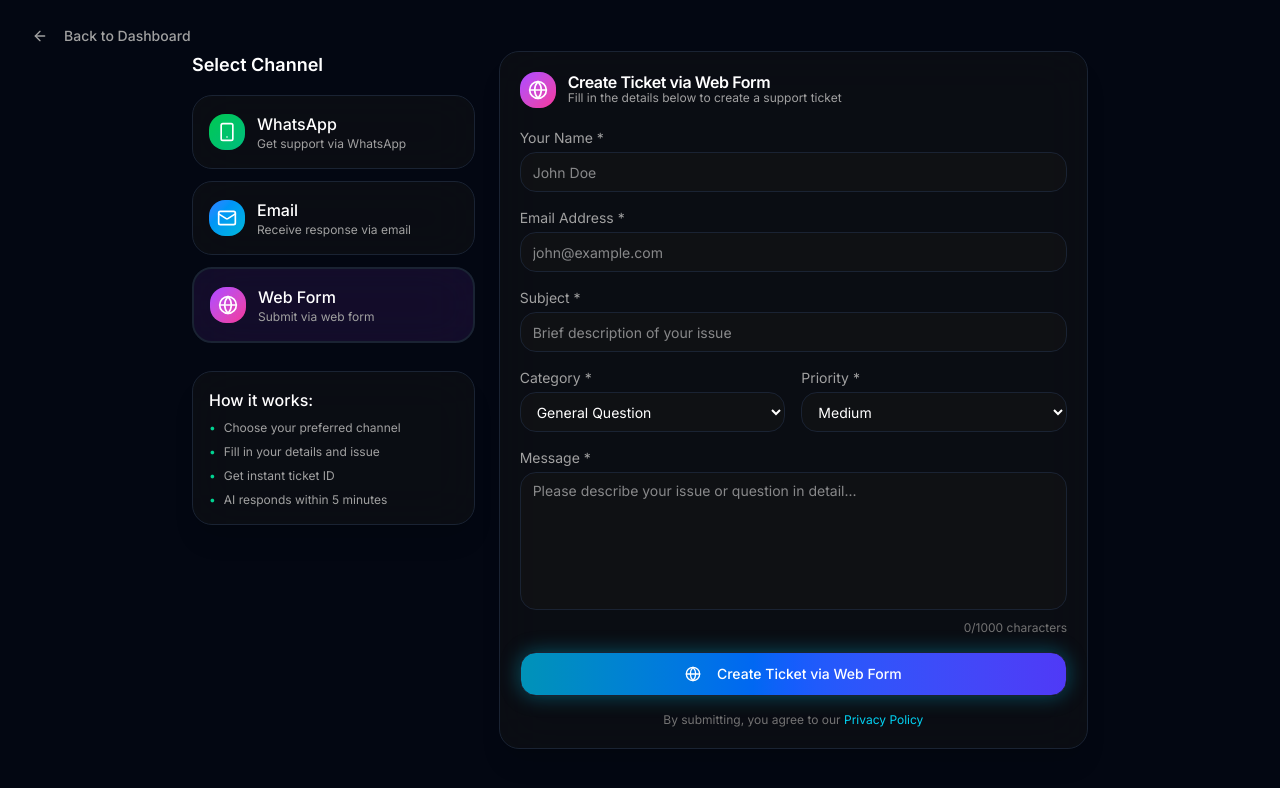
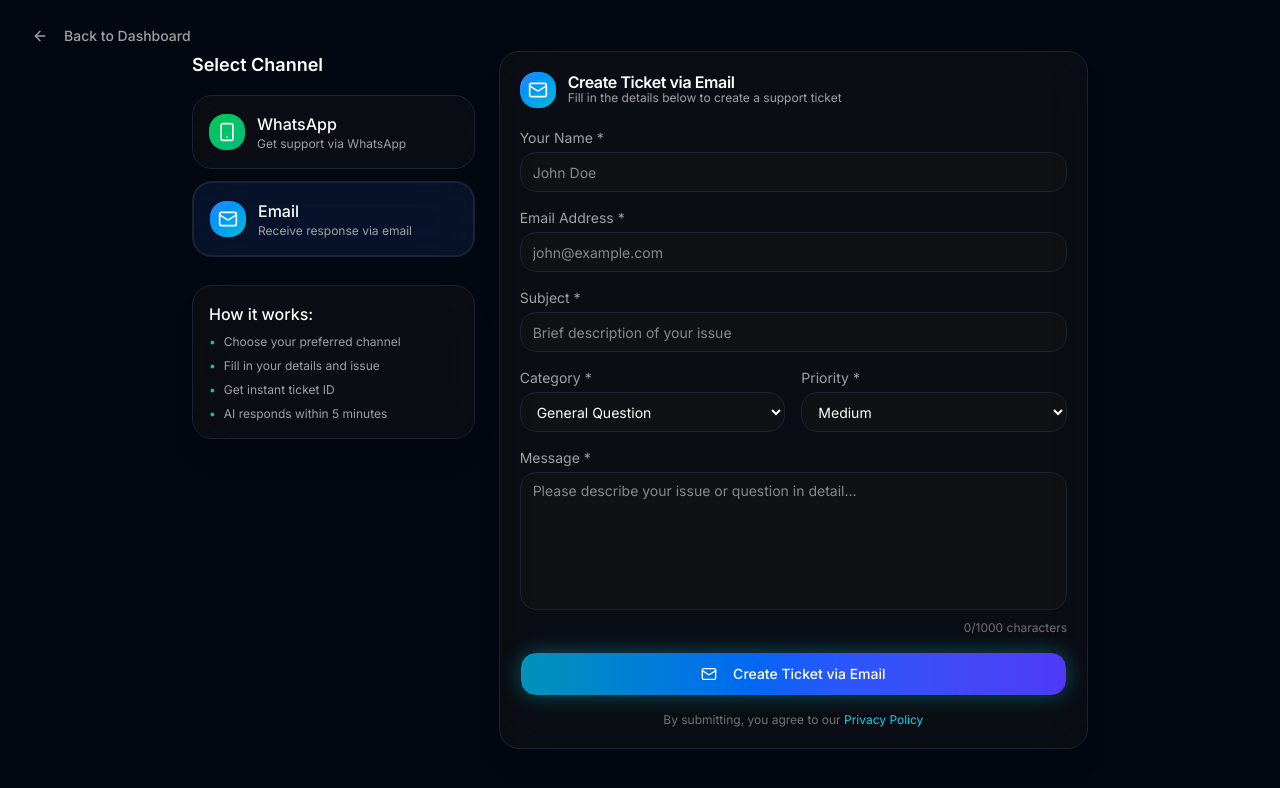
Before and after one commit to fahadmemon1234/The-CRM-Digital-FTE-Factory-Final-Hackathon-5, a Next.js app in the folder frontend/: page /channels in a window 1280 px wide. Shown: the top 788 px of the page. Built offline with nearby package versions, Linux system fonts and the light colour scheme.

Commit message:
feat: remove Web Form channel

```diff
--- a/frontend/src/app/channels/page.tsx
+++ b/frontend/src/app/channels/page.tsx
@@ -35,21 +35,12 @@ const CHANNELS = [
     bgColor: "bg-blue-500/10",
     borderColor: "border-blue-500/30",
     description: "Receive response via email"
-  },
-  {
-    id: "web_form",
-    name: "Web Form",
-    icon: Globe,
-    color: "from-purple-500 to-pink-500",
-    bgColor: "bg-purple-500/10",
-    borderColor: "border-purple-500/30",
-    description: "Submit via web form"
   }
 ]
 
 export default function ChannelsPage() {
   const router = useRouter()
-  const [selectedChannel, setSelectedChannel] = useState<string>("web_form")
+  const [selectedChannel, setSelectedChannel] = useState<string>("email")
   const [formData, setFormData] = useState({
     name: "",
     email: "",
@@ -95,19 +86,6 @@ export default function ChannelsPage() {
             name: formData.name,
             subject: formData.subject,
             body: formData.message
-          })
-        })
-      } else {
-        // Web Form: Use support submit endpoint
-        response = await fetch(`${apiUrl}/support/submit`, {
-          method: "POST",
-          headers: { "Content-Type": "application/json" },
-          body: JSON.stringify({
-            name: formData.name,
-            email: formData.email,
-            subject: formData.subject,
-            category: formData.category.toLowerCase(),
-            message: formData.message
           })
         })
       }
--- a/frontend/src/app/dashboard/channels/page.tsx
+++ b/frontend/src/app/dashboard/channels/page.tsx
@@ -67,26 +67,6 @@ const defaultChannels = [
       provider: "Twilio",
       webhook: "Not configured",
       lastSync: "Never"
-    }
-  },
-  {
-    name: "Web Form",
-    icon: "MessageSquare" as const,
-    status: "active" as const,
-    description: "Embedded support form for your website",
-    color: "#8b5cf6",
-    bgColor: "bg-purple-500/10",
-    borderColor: "border-purple-500/30",
-    textColor: "text-purple-400",
-    stats: {
-      tickets: 0,
-      avgResponseTime: "0m",
-      satisfaction: 0
-    },
-    config: {
-      provider: "FastAPI",
-      webhook: "N/A",
-      lastSync: "Real-time"
     }
   }
 ]
```
